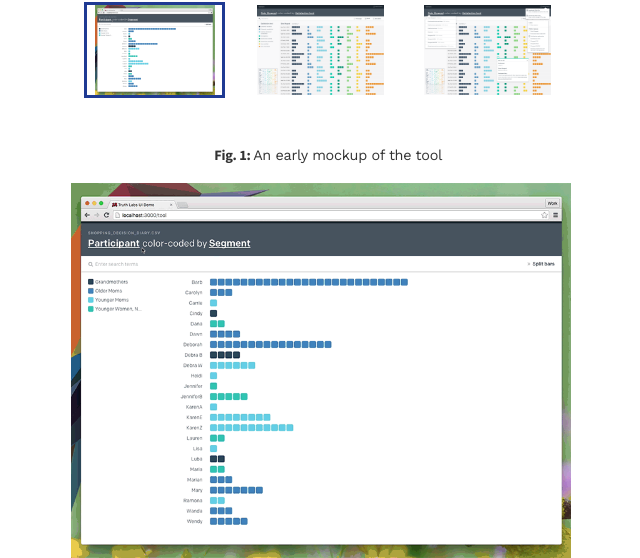
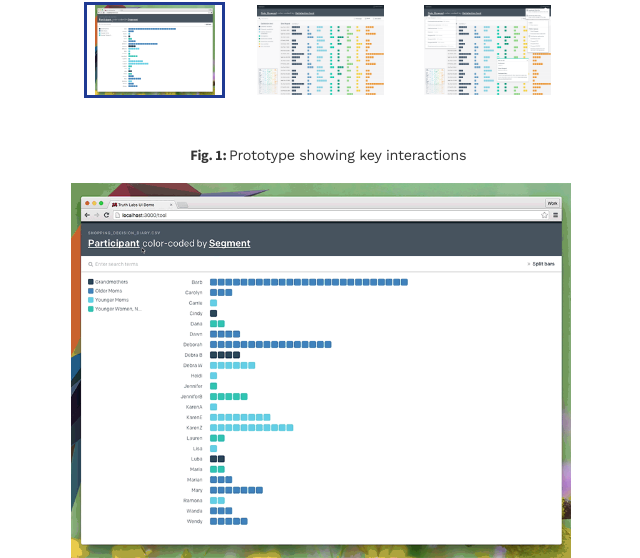
Before and after one commit to sconstantinides/sconstantinides, a Node project: template templates/portfolio.pug in a window 1280 px wide. Shown: the part 2047-2605 px from the top of the page, without its empty margins (319-959 px from the left). Run offline with Node 20 templates, Linux system fonts and the light colour scheme; the template is opened without the code that fills it, so the values that code supplies are empty; some libraries are stand-ins or nearby versions.

Commit message:
fix typo

```diff
--- a/portfolio.html
+++ b/portfolio.html
@@ -7,7 +7,7 @@
 </p><div class="image-container"><div class="thumb current" style="max-width: 500px; background-image: url('/img/wrigley-marketing.jpg')" alt="Browsing the rooftops"></div><div class="thumb" style="max-width: none; background-image: url('/img/wrigley-booking.jpg')" alt="Searching for tickets"></div><p class="caption"><strong>Fig. <span class="number">1</span>:&nbsp;</strong><span class="description">Browsing the rooftops</span></p><img class="large" src="/img/wrigley-marketing.jpg" alt="Browsing the rooftops" style="max-width: 500px"></div></div><div class="project"><h2>Nineteen</h2><div class="tags">UX . UI . front-end</div><p>Nineteen is a tool for visually exploring qualitative data.
 </p><h3>The problem</h3><p>Popular graphing tools are built to explore quantitative, not qualitative, datasets. Nineteen came to Truth Labs looking for help designing and building their tool.
 </p><h3>The solution</h3><p>I helped design and prototype a tool that allows visual exploration of datasets of various sizes and structures.
-</p><div class="image-container"><div class="thumb current" style="max-width: 500px; background-image: url('/img/nineteen-prototype.gif')" alt="Prototype showing the key interactions"></div><div class="thumb" style="max-width: none; background-image: url('/img/nineteen-final-1.png')" alt="The final design"></div><div class="thumb" style="max-width: none; background-image: url('/img/nineteen-final-2.png')" alt="Showing active states"></div><p class="caption"><strong>Fig. <span class="number">1</span>:&nbsp;</strong><span class="description">An early mockup of the tool</span></p><img class="large" src="/img/nineteen-prototype.gif" alt="Prototype showing the key interactions" style="max-width: 500px"></div></div><div class="project"><h2>Reliefwatch</h2><div class="tags">UX . UI . back-end . front-end</div><p>Reliefwatch makes supply chain software for health organizations in the developing world.
+</p><div class="image-container"><div class="thumb current" style="max-width: 500px; background-image: url('/img/nineteen-prototype.gif')" alt="Prototype showing key interactions"></div><div class="thumb" style="max-width: none; background-image: url('/img/nineteen-final-1.png')" alt="The final design"></div><div class="thumb" style="max-width: none; background-image: url('/img/nineteen-final-2.png')" alt="Showing active states"></div><p class="caption"><strong>Fig. <span class="number">1</span>:&nbsp;</strong><span class="description">Prototype showing key interactions</span></p><img class="large" src="/img/nineteen-prototype.gif" alt="Prototype showing key interactions" style="max-width: 500px"></div></div><div class="project"><h2>Reliefwatch</h2><div class="tags">UX . UI . back-end . front-end</div><p>Reliefwatch makes supply chain software for health organizations in the developing world.
 </p><h3>The problem</h3><p>Current supply chain solutions require infrastructure that doesn&rsquo;t yet exist in remote areas, like reliable internet access. However, most people have access to basic mobile phones.
 </p><h3>The solution</h3><p>Reliefwatch uses automated voice calls to gather data from remote workers and share it with healthcare providers.
 </p><div class="image-container"><div class="thumb current" style="max-width: 500px; background-image: url('/img/reliefwatch-mobile.png')" alt="Mobile survey &amp; inventory tracking"></div><div class="thumb" style="max-width: none; background-image: url('/img/reliefwatch-dashboard.png')" alt="Desktop dashboard"></div><p class="caption"><strong>Fig. <span class="number">1</span>:&nbsp;</strong><span class="description">Mobile survey &amp; inventory tracking</span></p><img class="large" src="/img/reliefwatch-mobile.png" alt="Mobile survey &amp; inventory tracking" style="max-width: 500px"></div></div></div></div></div><script src="//ajax.googleapis.com/ajax/libs/jquery/2.2.3/jquery.min.js"></script><script src="//cdnjs.cloudflare.com/ajax/libs/gsap/1.18.4/TweenMax.min.js"></script><script src="dist/base.min.js"></script><script>(function(i,s,o,g,r,a,m){i["GoogleAnalyticsObject"]=r;i[r]=i[r]||function(){
--- a/templates/projects/_nineteen.pug
+++ b/templates/projects/_nineteen.pug
@@ -12,7 +12,7 @@ p.
     I helped design and prototype a tool that allows visual exploration of datasets of various sizes and structures.
 
 .image-container
-    .thumb.current(style="max-width: 500px; background-image: url('/img/nineteen-prototype.gif')", alt="Prototype showing the key interactions")
+    .thumb.current(style="max-width: 500px; background-image: url('/img/nineteen-prototype.gif')", alt="Prototype showing key interactions")
 
     .thumb(style="max-width: none; background-image: url('/img/nineteen-final-1.png')", alt="The final design")
 
@@ -20,6 +20,6 @@ p.
 
     p.caption
         strong Fig. <span class="number">1</span>:&nbsp;
-        span.description An early mockup of the tool
+        span.description Prototype showing key interactions
 
-    img.large(src="/img/nineteen-prototype.gif", alt="Prototype showing the key interactions", style="max-width: 500px")
+    img.large(src="/img/nineteen-prototype.gif", alt="Prototype showing key interactions", style="max-width: 500px")
```
